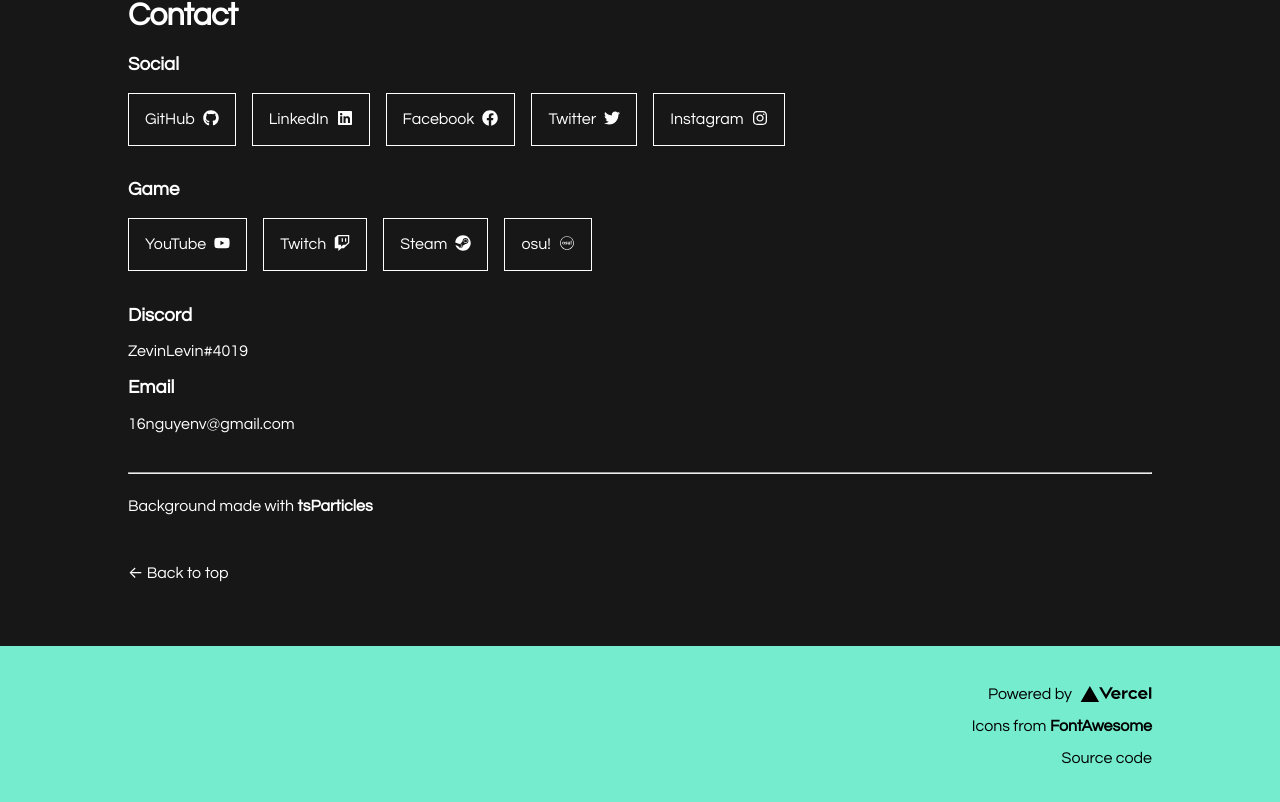
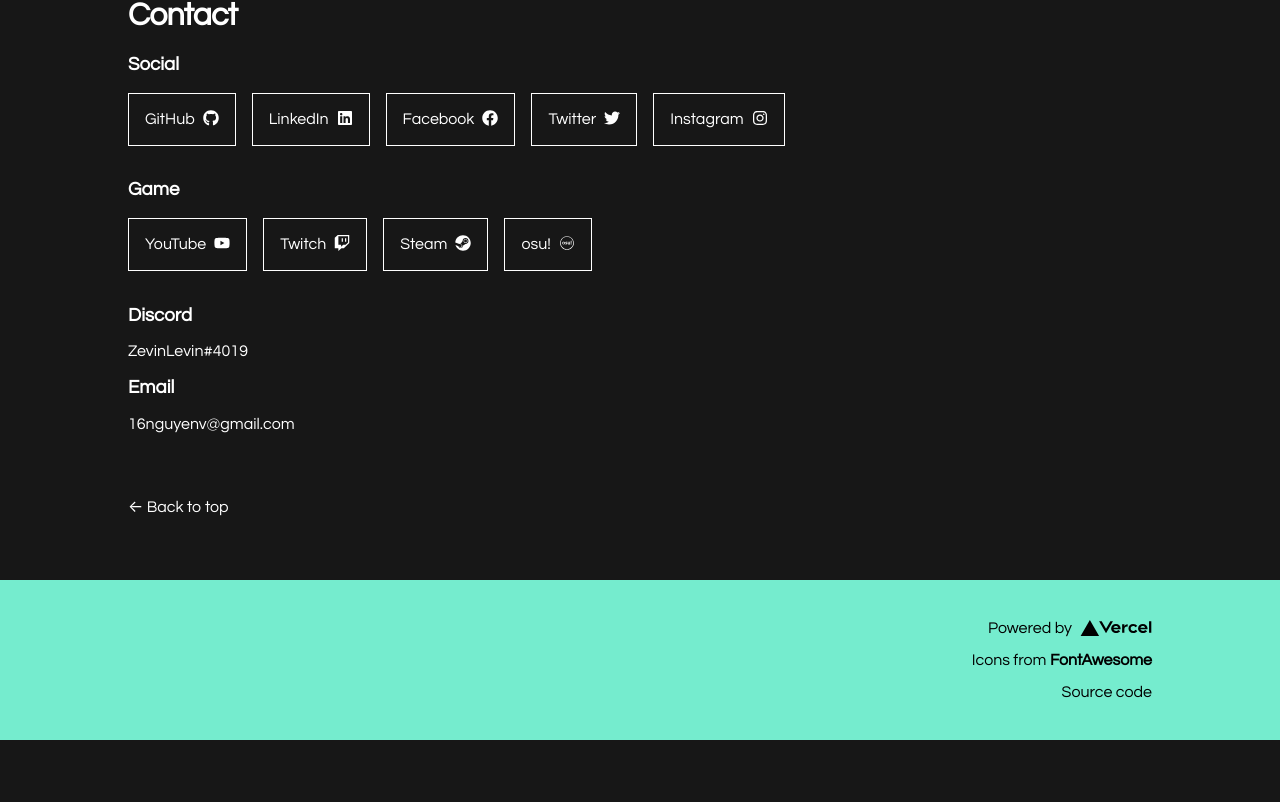
Before and after one commit to VnceGd/vtn, a Next.js app: page / in a window 1280 px wide. Shown: the part 1878-2680 px from the top of the page. After the commit the page ends 2618 px from the top, so only its background shows below. Built offline with nearby package versions, Linux system fonts and the light colour scheme.

Commit message:
Remove particle background, update packages

```diff
--- a/components/layout.module.css
+++ b/components/layout.module.css
@@ -11,9 +11,9 @@
 .navDropdown {
   display: block;
   padding: 1rem;
-  font-size: 2rem;
   float: right;
   cursor: pointer;
+  color: #fff;
   transition: transform .2s ease;
 }
 
--- a/pages/_app.js
+++ b/pages/_app.js
@@ -1,5 +1,5 @@
 import '../styles/globals.css'
-import { Questrial } from '@next/font/google'
+import { Questrial } from "next/font/google"
 
 function MyApp({ Component, pageProps }) {
   return <Component {...pageProps} />
--- a/pages/index.js
+++ b/pages/index.js
@@ -1,11 +1,9 @@
 import Head from 'next/head'
 import Image from 'next/image'
 import Link from 'next/link'
-import loadable from '@loadable/component'
 
 import Layout, { siteTitle } from '../components/layout'
 import DateRange from '../components/date'
-const ParticleBackground = loadable(() => import('../components/particle-background'))
 
 import styles from '../styles/Home.module.css'
 
@@ -26,8 +24,6 @@ export default function Home({ allProjectsData }) {
       <Head>
         <title>{siteTitle}</title>
       </Head>
-
-      <ParticleBackground />
 
       <section id="hero" className={styles.hero}>
         <h1 className={styles.heading2Xl}>Web, games, content creation, and more.</h1>
@@ -151,18 +147,6 @@ export default function Home({ allProjectsData }) {
 
         <h3>Email</h3>
         <p>16nguyenv@gmail.com</p>
-
-        <br></br>
-        <hr></hr>
-        <br></br>
-
-        <a
-          href="https://particles.js.org/"
-          target="_blank"
-          rel="noopener noreferrer"
-        >
-          <span>Background made with <b>tsParticles</b></span>
-        </a>
       </section>
     </Layout>
   )
```
Also changed, not shown: package.json (+9 -10 lines), 1 other file (tests, documents, lock files or other folders).
